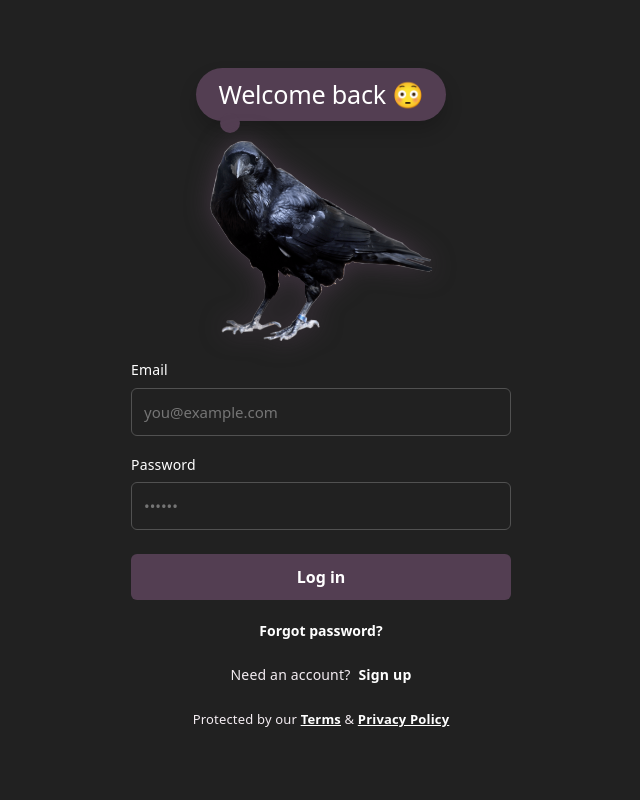
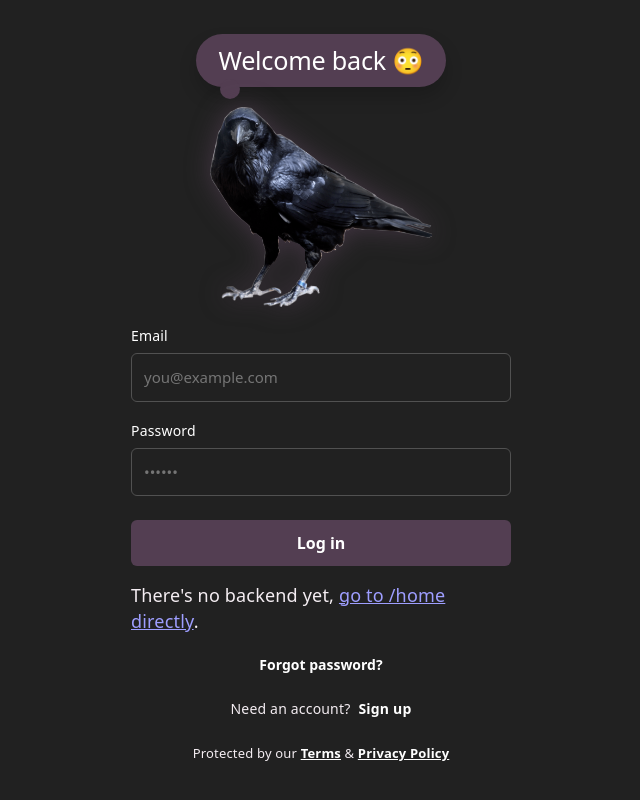
Before and after one commit to Crowbit-dev/Crowbit, a React (Vite) app in the folder client/: page /login in a window 1280 px wide. Shown: the whole page, without its empty margins (319-959 px from the left). Built offline with nearby package versions, Linux system fonts and the light colour scheme.

Commit message:
Changed README and added temporary notes

```diff
--- a/client/src/Login.tsx
+++ b/client/src/Login.tsx
@@ -86,6 +86,10 @@ export default function Login() {
 				)}
 
 				<button type="submit">Log in</button>
+
+				<p>
+					There&apos;s no backend yet, <Link to="/home">go to /home directly</Link>.
+				</p>
 			</form>
 
 			<div className={styles.authSwitch}>
--- a/client/src/Signup.tsx
+++ b/client/src/Signup.tsx
@@ -143,6 +143,10 @@ export default function Signup() {
 				)}
 
 				<button type="submit">Sign up</button>
+
+				<p>
+					There&apos;s no backend yet — <Link to="/home">go to /home directly</Link>.
+				</p>
 			</form>
 
 			<div className={styles.authSwitch}>
```
Also changed, not shown: 1 other file (tests, documents, lock files or other folders).
